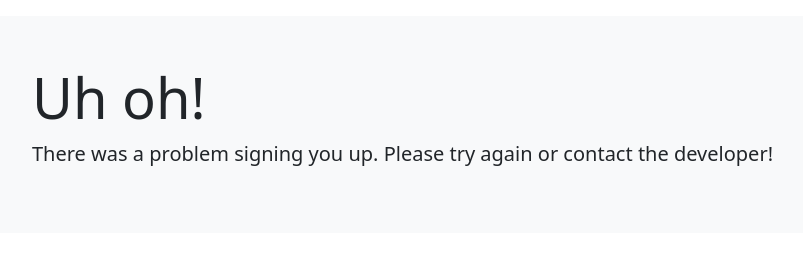
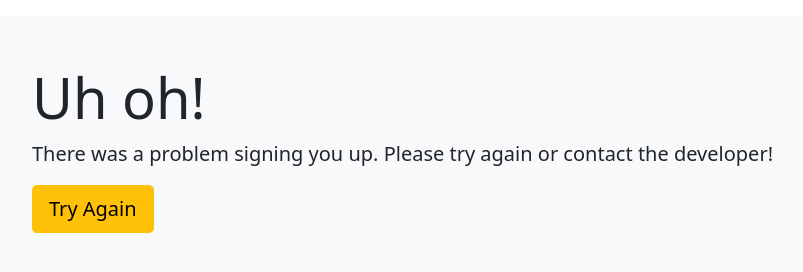
Before and after one commit to AlbertoRoldanUX-code/Newsletter-Signup, a plain HTML site: page failure.html in a window 1280 px wide. Shown: the whole page, without its empty margins (32-835 px from the left). Drawn offline with nearby package versions, Linux system fonts and the light colour scheme.

Commit message:
Add form

```diff
--- a/app.js
+++ b/app.js
@@ -62,7 +62,7 @@ app.post("/", function(req, res) {
     })
   })
 
-  // request.write(jsonData);
+  request.write(jsonData);
   request.end();
 
 
--- a/failure.html
+++ b/failure.html
@@ -14,6 +14,10 @@
   <div class="bg-light p-5 rounded-lg m-3">
     <h1 class="display-4">Uh oh!</h1>
     <p class="lead">There was a problem signing you up. Please try again or contact the developer!</p>
+
+    <form action="/failure" method="post">
+      <button class="btn btn-lg btn-warning" type="submit" name="button">Try Again</button>
+    </form>
   </div>
 
 </body>
```
